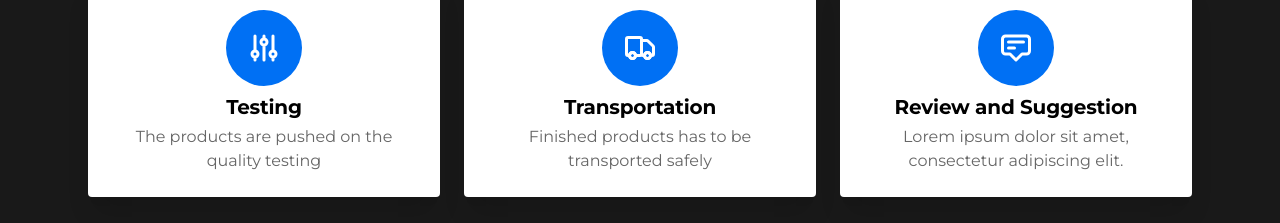
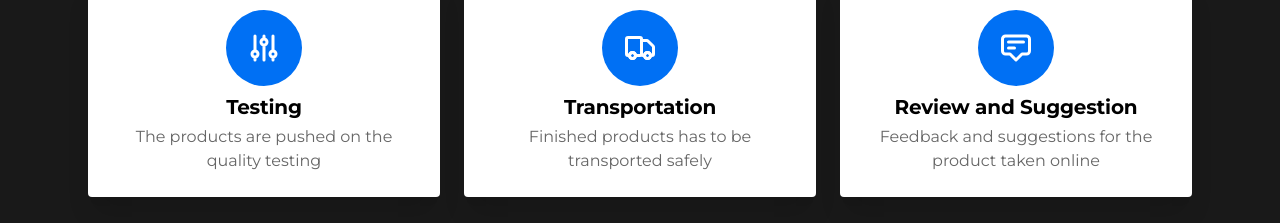
Before and after one commit to mendsalbert/schain, a Next.js app: page /Home in a window 1280 px wide. Shown: the part 1800-2023 px from the top of the page. Built offline with nearby package versions, Linux system fonts and the light colour scheme.

Commit message:
schain ui

```diff
--- a/components/partials/FeaturesBlocks.jsx
+++ b/components/partials/FeaturesBlocks.jsx
@@ -107,7 +107,7 @@ function FeaturesBlocks() {
                 Review and Suggestion
               </h4>
               <p className="text-gray-600 text-center">
-                Lorem ipsum dolor sit amet, consectetur adipiscing elit.
+                Feedback and suggestions for the product taken online
               </p>
             </div>
           </div>
```
